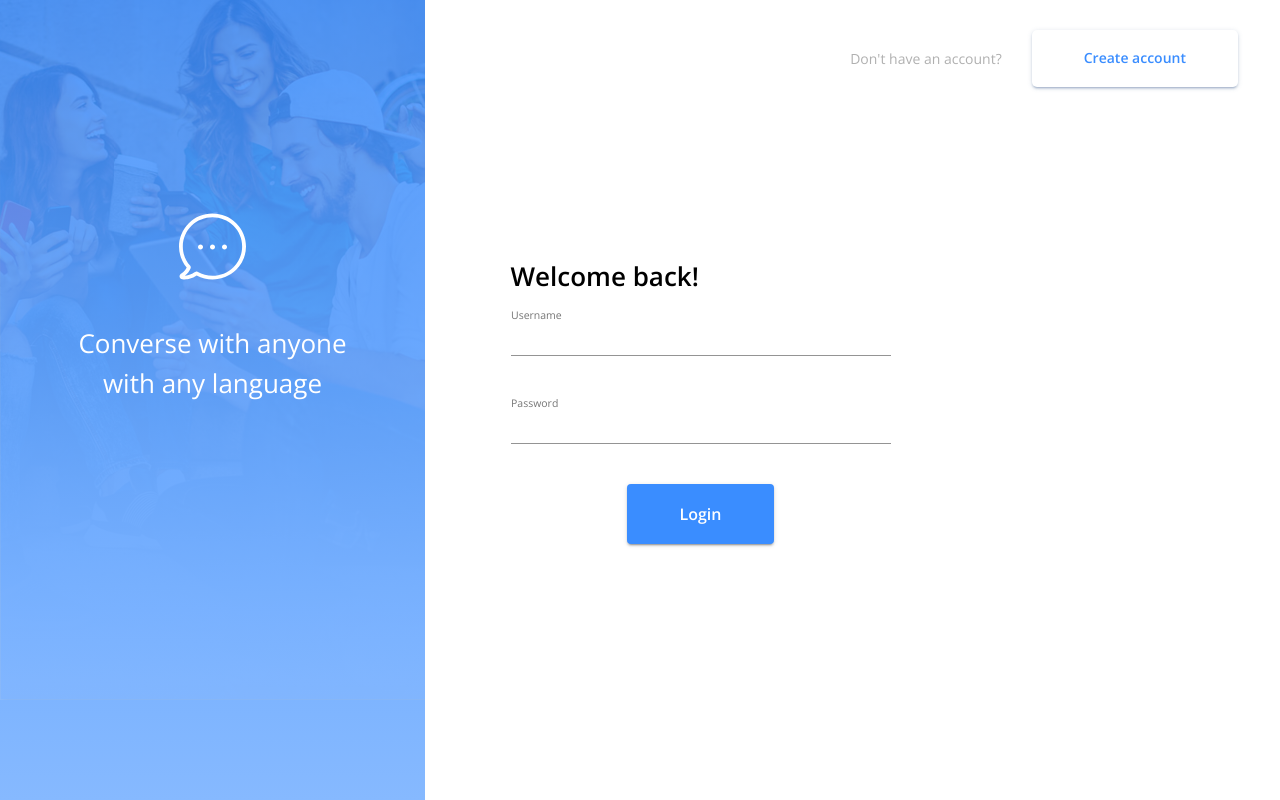
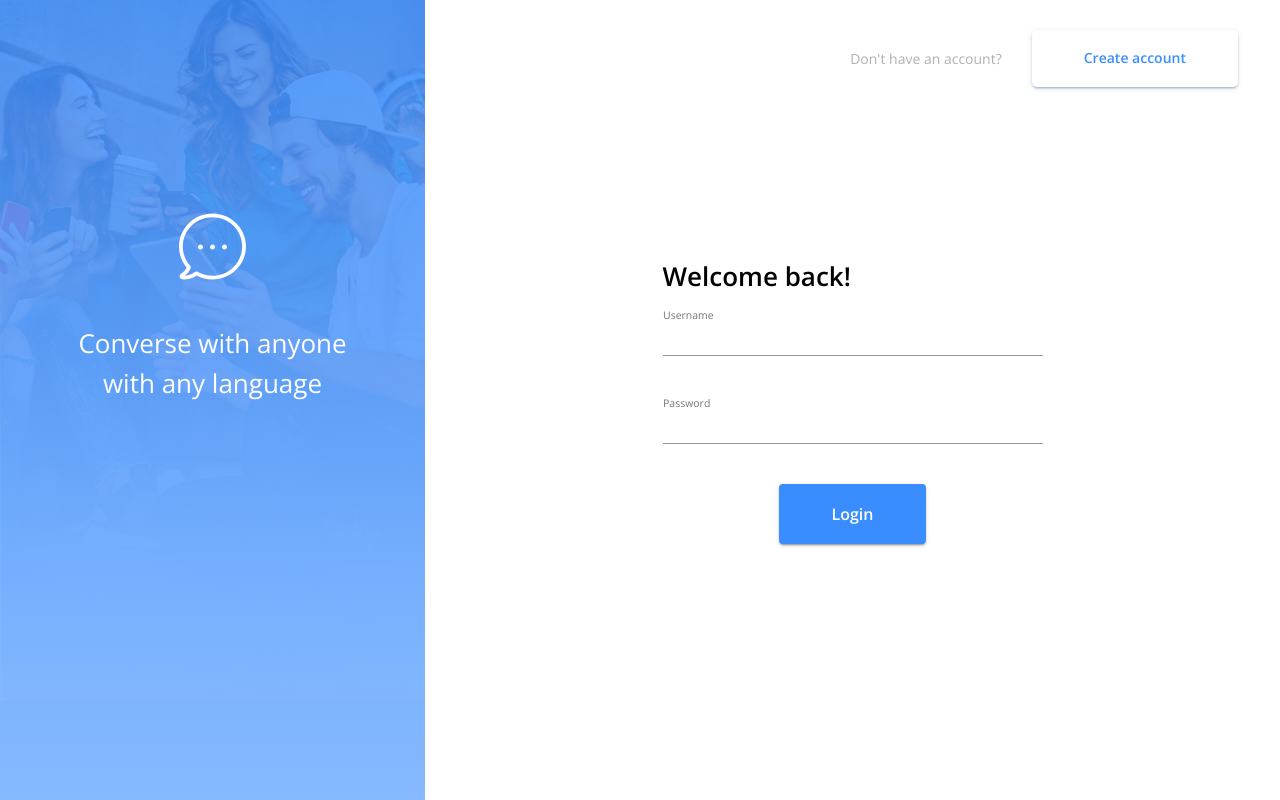
Before and after one commit to bbasaldu/d1c22, a React (Create React App) app in the folder client/: page /login in a window 1280 px wide. Built offline with nearby package versions, Linux system fonts and the light colour scheme; no server answers.

Commit message:
fixed small centering issue

```diff
--- a/client/src/Login.js
+++ b/client/src/Login.js
@@ -81,7 +81,7 @@ const Login = (props) => {
 
   return (
     <Grid container justify="center">
-      <Box className={classes.formWrapperMobile}>
+      <Box className={isMobile?classes.formWrapperMobile:''}>
         <Typography className={[classes.loginAccountText, isMobile?classes.loginAccountTextMobile:''].join(' ')}>
           Welcome back!
         </Typography>
```
